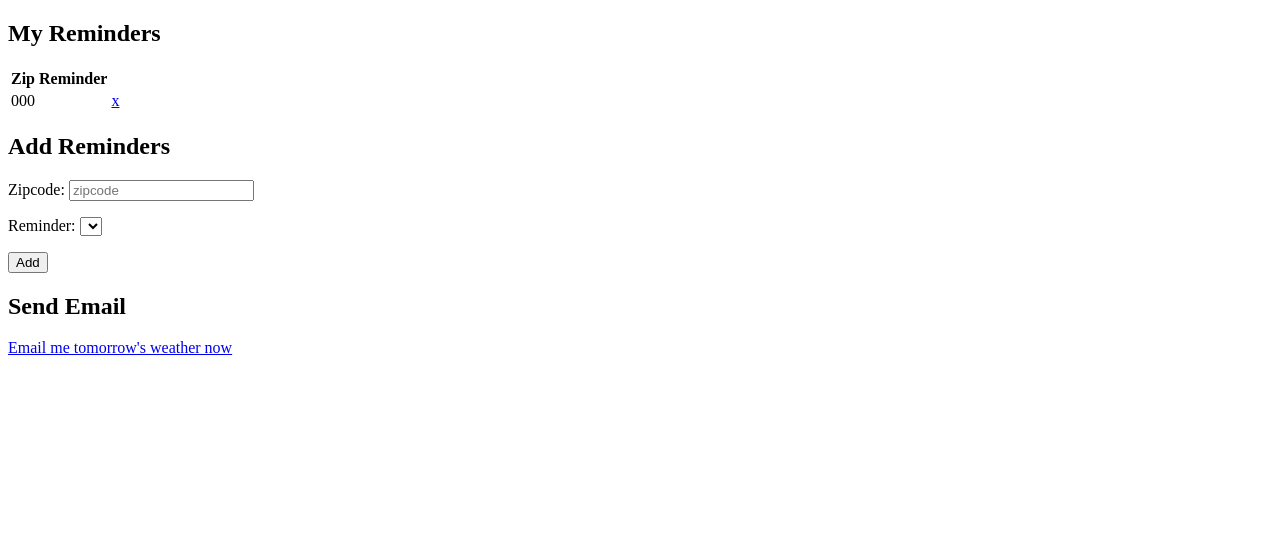
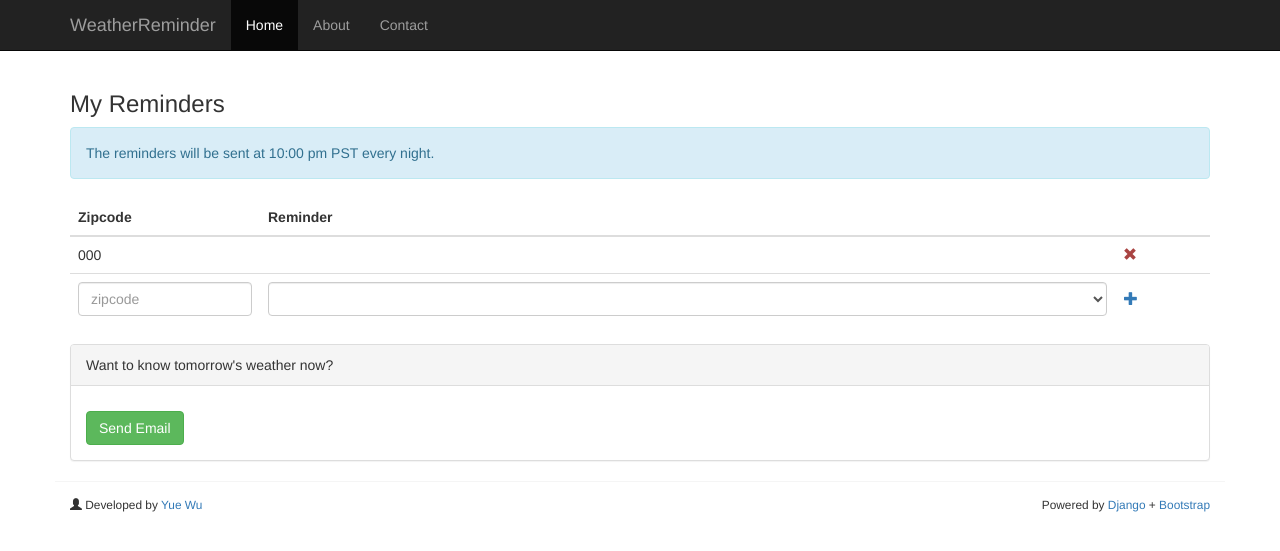
Before and after one commit to marvelyue/weather-reminder, a Django app: template templates/reminder/manage.html in a window 1280 px wide. Shown: the top 551 px of the page. Run offline with Django 3.2, Linux system fonts and the light colour scheme; tables that the repository leaves empty hold one stand-in row (values such as "Sample post"); the template is opened without the code that fills it: values that come from a table or form of the project are taken from there, most other values are stand-ins (such as "Sample title", 1, 10 or a date in 2020); lists and menus that the app fills with data are empty; parts of the project's set-up code (start-up, migrations or seed data) failed here and were passed over; some libraries are stand-ins or nearby versions.

Commit message:
Develop the webpage using bootstrap

```diff
--- a/templates/reminder/base.html
+++ b/templates/reminder/base.html
@@ -1,11 +1,61 @@
 <!DOCTYPE html>
+{% load bootstrap3 %}
 <html>
 <head>
-<title>{% block head_title %}Default title{% endblock %}</title>
-{% block extra_head %}{% endblock %}
+   <meta charset="utf-8">
+   <meta name="viewport" content="width=device-width, initial-scale=1, shrink-to-fit=no">
+   <meta http-equiv="x-ua-compatible" content="ie=edge">
+   <meta name="author" content="David Chen">
+   <title>{% block head_title %}Default title{% endblock %}</title>
+   {% bootstrap_css %}
+   {% block extra_head %}{% endblock %}
 </head>
 <body>
+<nav class="navbar navbar-default navbar-static-top navbar-inverse">
+   <div class="container">
+       <div class="navbar-header">
+           <button type="button" class="navbar-toggle collapsed" data-toggle="collapse" data-target="#navbar"
+                   aria-expanded="false" aria-controls="navbar">
+               <span class="sr-only">Toggle navigation</span>
+               <span class="icon-bar"></span>
+               <span class="icon-bar"></span>
+               <span class="icon-bar"></span>
+           </button>
+           <a class="navbar-brand" href="/">WeatherReminder</a>
+       </div>
+       <div id="navbar" class="navbar-collapse collapse">
+           <ul class="nav navbar-nav">
+               <li class="active"><a href="#">Home</a></li>
+               <li><a href="#about">About</a></li>
+               <li><a href="#contact">Contact</a></li>
+           </ul>
+       </div><!--/.navbar-collapse -->
+   </div>
+</nav>
+<div class="container" role="main">
    {% block base_content %}
    {% endblock %}
+</div>
+<div class="footer">
+   <div class="container" style="border-top: 1px solid#f5f5f5; padding-top:15px; font-size:85%">
+       <div class="pull-left">
+           <span>
+               <span class="glyphicon glyphicon-user"></span> Developed by
+               <a href="https://github.com/marvelyue">Yue Wu</a>
+           </span>
+       </div>
+       <div class="pull-right">
+           <span>
+               Powered by <a href="https://www.djangoproject.com/">Django</a> +
+               <a href="http://getbootstrap.com/">Bootstrap</a>
+           </span>
+       </div>
+   </div>
+</div>
+<!--[if lt IE 9]>
+<script src="//html5shim.googlecode.com/svn/trunk/html5.js"></script>
+<![endif]-->
+<script src="//code.jquery.com/jquery.min.js"></script>
+{% bootstrap_javascript %}
 </body>
 </html>
--- a/templates/reminder/manage.html
+++ b/templates/reminder/manage.html
@@ -1,33 +1,52 @@
 {% extends 'base.html' %}
 {% block head_title %}Manage Remiders{% endblock %}
 {% block base_content %}
-<div>
- <h2>My Reminders</h2>
- <table class="table">
+<h3 class="main-title pull-left">My Reminders</h3>
+<div class="alert alert-info col-sm-12 col-md-12">
+   <p>The reminders will be sent at 10:00 pm PST every night.</p>
+</div>
+<table class="table table-hover">
    <thead>
-     <tr>
-       <th>Zip</th>
+   <tr>
+       <th>Zipcode</th>
        <th>Reminder</th>
        <th></th>
-     </tr>
+   </tr>
    </thead>
    <tbody>
    {% for reminder in reminders %}
-     <tr>
-       <td>{{ reminder.zipcode }}</td>
-       <td>{% for index, label in reminder.WARNING_CHOICE %}{% if reminder.warning_event == index %}{{ label }}{% endif %}{% endfor %}</td>
-       <td><a href="/del_reminder?id={{ reminder.id }}">x</a></td>
-     </tr>
+   <tr>
+       <td class="col-sm-2">{{ reminder.zipcode }}</td>
+       <td class="col-sm-9">
+           {% for index, label in reminder.WARNING_CHOICE %}
+           {% if reminder.warning_event == index %}
+           {{ label }}
+           {% endif %}
+           {% endfor %}
+       </td>
+       <td class="col-sm-1"><a href="/del_reminder?id={{ reminder.id }}">
+           <span class="glyphicon glyphicon-remove text-danger"></span>
+       </a></td>
+   </tr>
    {% endfor %}
+   <tr>
+       <form method='post'>
+           {% csrf_token %}
+           <td class="col-sm-2">{{ form.zipcode }}</td>
+           <td class="col-sm-9">{{ form.reminder }}</td>
+           <td class="col-sm-1">
+               <button class="btn btn-link" style="padding-left: 0px">
+                   <span class="glyphicon glyphicon-plus text-primary"></span>
+               </button>
+           </td>
+       </form>
+   </tr>
    </tbody>
- </table>
-    <h2>Add Reminders</h2>
-   <form method='post'>
-       {% csrf_token %}
-       {{ form.as_p }}
-       <input type="submit" value="Add">
-   </form>
-    <h2>Send Email</h2>
-    <a href="test_email">Email me tomorrow's weather now</a>
+</table>
+<div class="panel panel-default">
+<p class="panel-heading">Want to know tomorrow's weather now?</p>
+   <div class="panel-body">
+       <a href="test_email" class="btn btn-success">Send Email</a>
+   </div>
 </div>
 {% endblock %}
--- a/weather/settings.py
+++ b/weather/settings.py
@@ -39,6 +39,7 @@ INSTALLED_APPS = [
     'django.contrib.messages',
     'django.contrib.staticfiles',
     'reminder',
+    'bootstrap3',
 ]
 
 MIDDLEWARE = [
```
